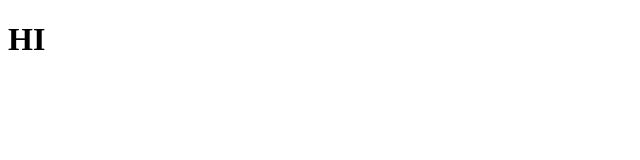
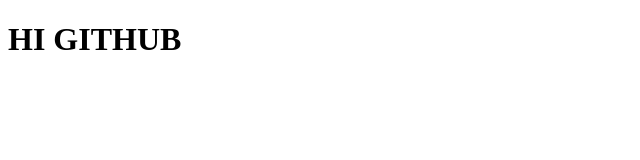
Before and after one commit to bedbathburritos/basic_repo, a plain HTML site: page index.html in a window 1280 px wide. Shown: the whole page, without its empty margins (0-640 px from the left). Drawn offline with Linux system fonts and the light colour scheme.

Commit message:
dingus dangus chingus changus

```diff
--- a/index.html
+++ b/index.html
@@ -7,6 +7,6 @@
     <title>Test</title>
 </head>
 <body>
-    <h1>HI</h1>
+    <h1>HI GITHUB</h1>
 </body>
 </html>
```
